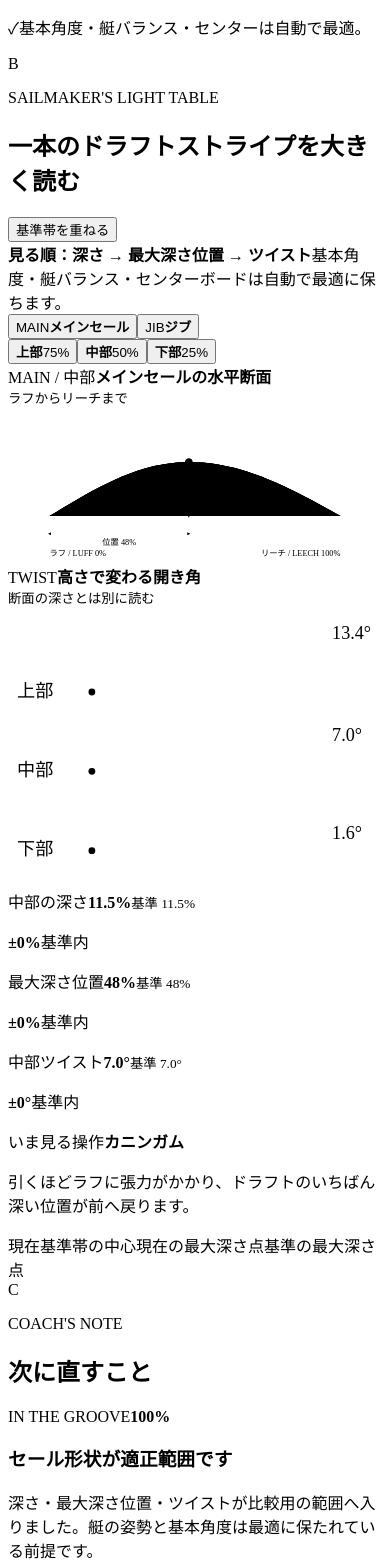
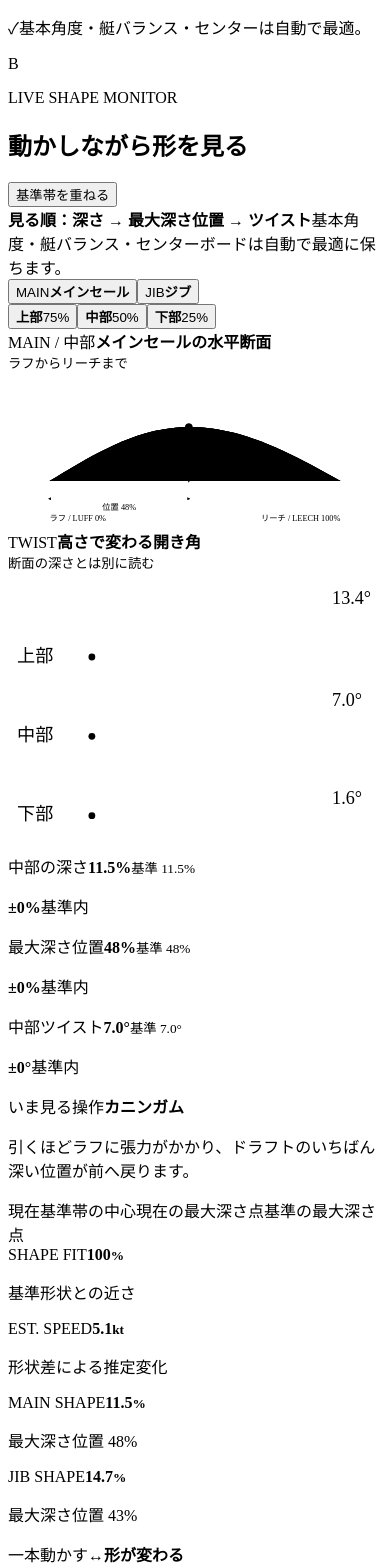
Before and after one commit to itou-daiki/sailing-trim-trainer, a React (Vite) app: page / in a window 390 px wide. Shown: the part 1900-3467 px from the top of the page. Built offline with nearby package versions, Linux system fonts and the light colour scheme; the HTML template or start-up script is replaced by a standard one.

Commit message:
fix: keep sail shape visible while trimming

```diff
--- a/src/App.tsx
+++ b/src/App.tsx
@@ -82,6 +82,7 @@ function App() {
     setActiveChallengeId(nextChallenge.id)
     setBoat(nextChallenge.boat)
     setControls(targetControls(nextChallenge.boat, angle, windSpeed))
+    setLastControl(nextChallenge.prediction.correctControl)
     setCourseNotice(
       `${BOATS[nextChallenge.boat].name}の基準トリムで課題を確認します。予想後に崩れた条件を読み込みます。`,
     )
@@ -295,31 +296,35 @@ function App() {
           onShare={shareChallenge}
         />
 
-        <div className="condition-shape-workspace" id="simulator">
+        <section className="live-training-area" id="simulator" aria-label="セール形状とトリム操作">
+          <div className="condition-bar">
             <CourseBoard
               angle={angle}
               windSpeed={windSpeed}
               onCourseChange={changeCourse}
               onWindChange={changeWind}
             />
+          </div>
+
+          <div className="trim-workbench">
+            <div className="live-visual-column">
               <ShapeLab
                 key={activeChallenge.id}
                 actual={result.actual}
                 target={result.target}
                 showTarget={showTarget}
-            focusControl={result.actions[0]?.control ?? lastControl}
+                focusControl={lastControl}
                 onToggleTarget={() => setShowTarget((shown) => !shown)}
               />
+              <MetricsRail result={result} />
             </div>
 
-        <div className="action-workspace">
-          <CoachPanel
-            guidance={result.guidance}
-            efficiency={result.metrics.efficiency}
-            actions={result.actions}
-            onShowBaseline={tryBaseline}
-          />
-          <div className="adjustment-stack">
+            <div className="live-control-column">
+              <div className="workbench-cue" aria-hidden="true">
+                <span>一本動かす</span>
+                <i>↔</i>
+                <strong>形が変わる</strong>
+              </div>
             <ControlPanel
               boat={boat}
               controls={controls}
@@ -327,9 +332,15 @@ function App() {
               actions={result.actions}
               onControlChange={changeControl}
             />
-            <MetricsRail result={result} />
+              <CoachPanel
+                guidance={result.guidance}
+                efficiency={result.metrics.efficiency}
+                actions={result.actions}
+                onShowBaseline={tryBaseline}
+              />
             </div>
           </div>
+        </section>
 
         <BoatView
           boat={boat}
--- a/src/components/CoachPanel.tsx
+++ b/src/components/CoachPanel.tsx
@@ -17,7 +17,7 @@ export function CoachPanel({
   return (
     <aside className={`coach-panel tone-${guidance.tone}`} aria-labelledby="coach-title">
       <div className="section-heading">
-        <span className="section-index">C</span>
+        <span className="section-index">D</span>
         <div>
           <p>COACH'S NOTE</p>
           <h2 id="coach-title">次に直すこと</h2>
--- a/src/components/ControlPanel.tsx
+++ b/src/components/ControlPanel.tsx
@@ -143,7 +143,7 @@ export function ControlPanel({
     <section className="control-panel" aria-labelledby="controls-title">
       <div className="control-panel-head">
         <div className="section-heading">
-          <span className="section-index">D</span>
+          <span className="section-index">C</span>
           <div>
             <p>TRIM CONTROLS</p>
             <h2 id="controls-title">優先順に一本ずつ動かす</h2>
--- a/src/components/ShapeLab.tsx
+++ b/src/components/ShapeLab.tsx
@@ -180,8 +180,8 @@ export function ShapeLab({
         <div className="section-heading">
           <span className="section-index">B</span>
           <div>
-            <p>SAILMAKER'S LIGHT TABLE</p>
-            <h2 id="shape-title">一本のドラフトストライプを大きく読む</h2>
+            <p>LIVE SHAPE MONITOR</p>
+            <h2 id="shape-title">動かしながら形を見る</h2>
           </div>
         </div>
         <button
--- a/src/styles.css
+++ b/src/styles.css
@@ -2735,33 +2735,6 @@ footer p { margin: 0; }
 }
 
 /* Shape-first learning desk: condition → observe → decide → adjust → verify */
-.condition-shape-workspace {
-  display: grid;
-  grid-template-columns: 250px minmax(0, 1fr);
-  gap: 14px;
-  align-items: start;
-  scroll-margin-top: 12px;
-}
-
-.action-workspace {
-  display: grid;
-  grid-template-columns: minmax(310px, 0.62fr) minmax(0, 1.38fr);
-  gap: 14px;
-  align-items: start;
-  margin-top: 14px;
-}
-
-.action-workspace + .boat-view {
-  margin-top: 14px;
-}
-
-.adjustment-stack {
-  display: flex;
-  min-width: 0;
-  flex-direction: column;
-  gap: 14px;
-}
-
 .shape-lab {
   min-width: 0;
   padding: 20px;
@@ -3145,15 +3118,6 @@ footer p { margin: 0; }
 .metrics-rail .metric:last-child { border-right: 0; }
 
 @media (max-width: 1050px) {
-  .condition-shape-workspace,
-  .action-workspace {
-    grid-template-columns: 1fr;
-  }
-
-  .condition-shape-workspace .course-board {
-    min-height: auto;
-  }
-
   .shape-focus-grid {
     grid-template-columns: minmax(0, 1.5fr) minmax(220px, 0.72fr);
   }
@@ -3211,3 +3175,289 @@ footer p { margin: 0; }
   .measure-label { font-size: 22px; }
   .edge-label { font-size: 17px; }
 }
+
+/* Live workbench: keep cause and effect in the same field of view. */
+.live-training-area {
+  margin-top: 14px;
+  scroll-margin-top: 10px;
+}
+
+.condition-bar .course-board {
+  display: grid;
+  grid-template-columns: minmax(165px, 0.65fr) minmax(310px, 1.2fr) repeat(2, minmax(170px, 0.8fr));
+  gap: 8px 18px;
+  align-items: center;
+  padding: 13px 18px;
+}
+
+.condition-bar .wind-dial {
+  display: none;
+}
+
+.condition-bar .course-board > .section-heading {
+  grid-row: 1;
+  grid-column: 1;
+}
+
+.condition-bar .course-presets {
+  grid-row: 1 / 3;
+  grid-column: 2;
+  margin: 0;
+}
+
+.condition-bar .field-range {
+  grid-row: 1 / 3;
+  margin: 0;
+}
+
+.condition-bar .field-range[for="wind-angle"] { grid-column: 3; }
+.condition-bar .field-range[for="wind-speed"] { grid-column: 4; }
+
+.condition-bar .course-rule {
+  grid-row: 2;
+  grid-column: 1;
+  margin: 0;
+  padding-top: 5px;
+  font-size: 0.61rem;
+  border-top: 0;
+}
+
+.condition-bar .course-rule span {
+  width: 18px;
+  height: 18px;
+}
+
+.trim-workbench {
+  display: grid;
+  grid-template-columns: minmax(0, 1.72fr) minmax(370px, 0.78fr);
+  gap: 14px;
+  align-items: start;
+  margin-top: 14px;
+}
+
+.live-visual-column,
+.live-control-column {
+  display: flex;
+  min-width: 0;
+  flex-direction: column;
+  gap: 14px;
+}
+
+.live-visual-column {
+  position: sticky;
+  top: 10px;
+  max-height: calc(100vh - 20px);
+  overflow-y: auto;
+  scrollbar-width: thin;
+}
+
+.live-control-column .control-group-grid {
+  grid-template-columns: 1fr;
+}
+
+.live-control-column .control-slider {
+  padding: 11px 12px 9px;
+}
+
+.live-control-column .control-title strong {
+  overflow: visible;
+  text-overflow: clip;
+  white-space: normal;
+}
+
+.workbench-cue {
+  display: grid;
+  grid-template-columns: auto auto 1fr;
+  gap: 8px;
+  align-items: center;
+  min-height: 34px;
+  padding: 7px 11px;
+  color: var(--sail);
+  background: var(--ink);
+  border-left: 5px solid var(--orange);
+  font-family: var(--mono);
+  font-size: 0.58rem;
+  letter-spacing: 0.08em;
+}
+
+.workbench-cue span { color: var(--aqua); }
+.workbench-cue i { color: var(--orange); font-style: normal; }
+
+.live-training-area + .boat-view {
+  margin-top: 14px;
+}
+
+@media (max-width: 1120px) {
+  .condition-bar .course-board {
+    grid-template-columns: minmax(150px, 0.55fr) minmax(280px, 1fr) repeat(2, minmax(150px, 0.7fr));
+    gap: 8px 12px;
+  }
+
+  .trim-workbench {
+    grid-template-columns: minmax(0, 1.5fr) minmax(340px, 0.8fr);
+  }
+
+  .shape-focus-grid {
+    grid-template-columns: 1fr;
+  }
+
+  .shape-readings { order: 2; }
+  .twist-plot { order: 3; }
+}
+
+@media (max-width: 880px) {
+  .condition-bar .course-board {
+    grid-template-columns: 1fr 1fr;
+  }
+
+  .condition-bar .course-board > .section-heading,
+  .condition-bar .course-presets,
+  .condition-bar .course-rule {
+    grid-row: auto;
+    grid-column: 1 / -1;
+  }
+
+  .condition-bar .course-presets {
+    grid-row: auto;
+  }
+
+  .condition-bar .field-range {
+    grid-row: auto;
+  }
+
+  .condition-bar .field-range[for="wind-angle"] { grid-column: 1; }
+  .condition-bar .field-range[for="wind-speed"] { grid-column: 2; }
+
+  .trim-workbench {
+    grid-template-columns: 1fr;
+  }
+
+  .live-visual-column {
+    position: static;
+    max-height: none;
+    overflow: visible;
+  }
+
+  .live-control-column .control-group-grid {
+    grid-template-columns: repeat(2, minmax(0, 1fr));
+  }
+}
+
+@media (max-width: 720px) {
+  .condition-bar .course-board {
+    padding: 12px;
+  }
+
+  .condition-bar .course-board > .section-heading,
+  .condition-bar .course-rule {
+    display: none;
+  }
+
+  .trim-workbench {
+    position: relative;
+  }
+
+  .live-visual-column {
+    position: sticky;
+    z-index: 20;
+    top: 0;
+    max-height: none;
+    overflow: visible;
+    background: var(--water-pale);
+    box-shadow: 0 7px 0 #dce6e4;
+  }
+
+  .live-visual-column .shape-lab {
+    padding: 9px;
+    border-top: 5px solid var(--orange);
+  }
+
+  .live-visual-column .shape-lab-head {
+    display: flex;
+    flex-direction: row;
+    align-items: center;
+  }
+
+  .live-visual-column .shape-lab-head .section-index,
+  .live-visual-column .shape-lab-head .section-heading p,
+  .live-visual-column .shape-purpose,
+  .live-visual-column .shape-selector-row,
+  .live-visual-column .twist-plot,
+  .live-visual-column .shape-cause,
+  .live-visual-column .shape-legend,
+  .live-visual-column > .metrics-rail {
+    display: none;
+  }
+
+  .live-visual-column .shape-lab-head h2 {
+    margin: 0;
+    font-size: 0.78rem;
+  }
+
+  .live-visual-column .target-toggle {
+    min-height: 36px;
+    margin-left: auto;
+    padding: 5px 7px;
+  }
+
+  .live-visual-column .shape-focus-grid {
+    display: block;
+    margin-top: 7px;
+  }
+
+  .live-visual-column .profile-plot .shape-subhead {
+    min-height: 38px;
+    padding: 5px 8px;
+  }
+
+  .live-visual-column .profile-plot .shape-subhead strong {
+    font-size: 0.67rem;
+  }
+
+  .live-visual-column .profile-plot svg {
+    max-height: 135px;
+  }
+
+  .live-visual-column .shape-readings {
+    grid-template-columns: repeat(3, minmax(0, 1fr));
+    gap: 4px;
+    margin-top: 5px;
+  }
+
+  .live-visual-column .shape-reading {
+    display: block;
+    min-width: 0;
+    padding: 6px 7px;
+    border-left-width: 3px;
+  }
+
+  .live-visual-column .shape-reading > span,
+  .live-visual-column .shape-reading small {
+    display: none;
+  }
+
+  .live-visual-column .shape-reading strong {
+    display: block;
+    overflow: hidden;
+    font-size: 0.84rem;
+    text-overflow: ellipsis;
+  }
+
+  .live-visual-column .shape-reading p {
+    display: block;
+    overflow: hidden;
+    margin-top: 3px;
+    padding-top: 3px;
+    font-size: 0.52rem;
+    text-overflow: ellipsis;
+    white-space: nowrap;
+  }
+
+  .live-control-column {
+    gap: 10px;
+  }
+
+  .live-control-column .control-group-grid {
+    grid-template-columns: 1fr;
+  }
+}
```
Lines whose indentation alone changed are shown as unchanged.
